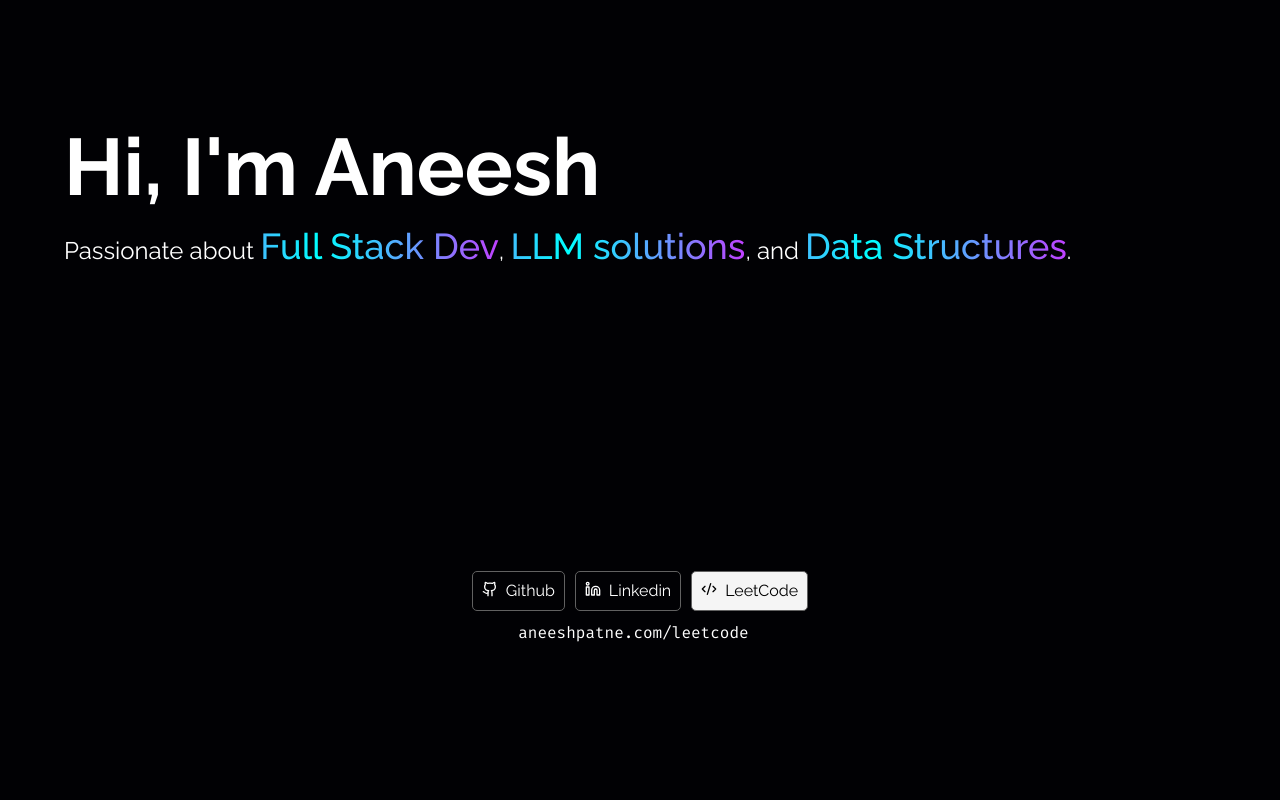
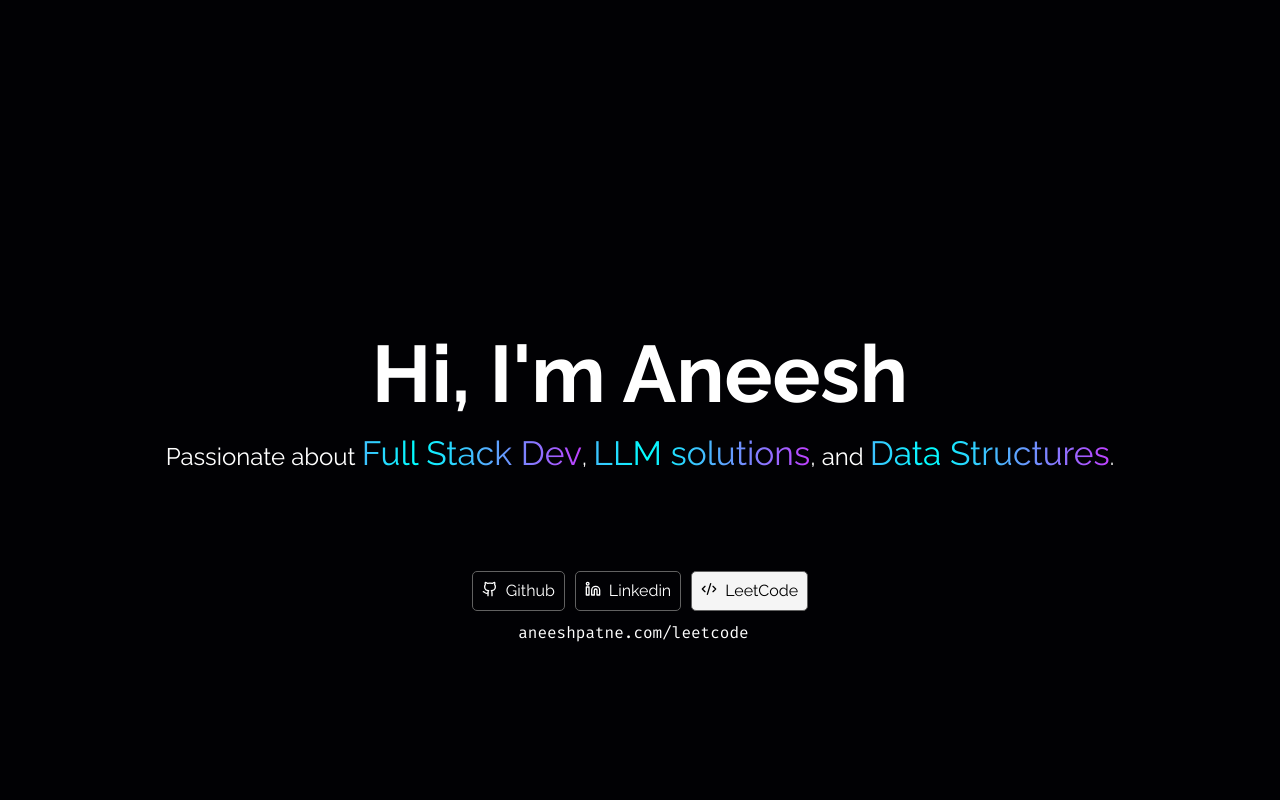
Before and after one commit to aneeshpatne/Personal-Portfolio, a Next.js app: page / in a window 1280 px wide. Shown: the top 800 px of the page. Built offline with nearby package versions, Linux system fonts and the light colour scheme.

Commit message:
style: improve layout and alignment in NameNew component's CSS

```diff
--- a/src/components/style/nameNew.module.css
+++ b/src/components/style/nameNew.module.css
@@ -5,6 +5,7 @@
   min-width: 350px;
   min-height: 100%;
   justify-content: center;
+
 }
 
 .introduction {
@@ -17,13 +18,16 @@
   top: 60%;
 }
 .upperText {
-  position: absolute;
-  left: 5%;
-  top: 15%;
+  display: flex;
+  align-self: center;
+  justify-content: center;
+  padding: 2rem;
+  width: 100%;
 }
 .introText {
   padding-top: 0.7rem;
   font-size: 1.5rem;
+  text-align: center;
 }
 .introName {
   font-size: 5rem;
@@ -32,6 +36,7 @@
 .introWrapper {
   display: flex;
   flex-direction: column;
+  align-items: center;
   width: fit-content;
 }
 
@@ -117,8 +122,8 @@
   -webkit-background-clip: text;
   background-clip: text;
   color: transparent;
-  font-size: 1.5em;
-  font-weight: 500;
+  font-size: 1.4em;
+  font-weight: 400;
   animation: gradientMove 3s ease infinite;
   white-space: nowrap;
 }
@@ -135,6 +140,9 @@
   }
   .introText {
     max-width: 80%;
+  }
+  .gradientText{
+    font-size: 1.4rem;
   }
 }
 @keyframes urlSlideUp {
```
